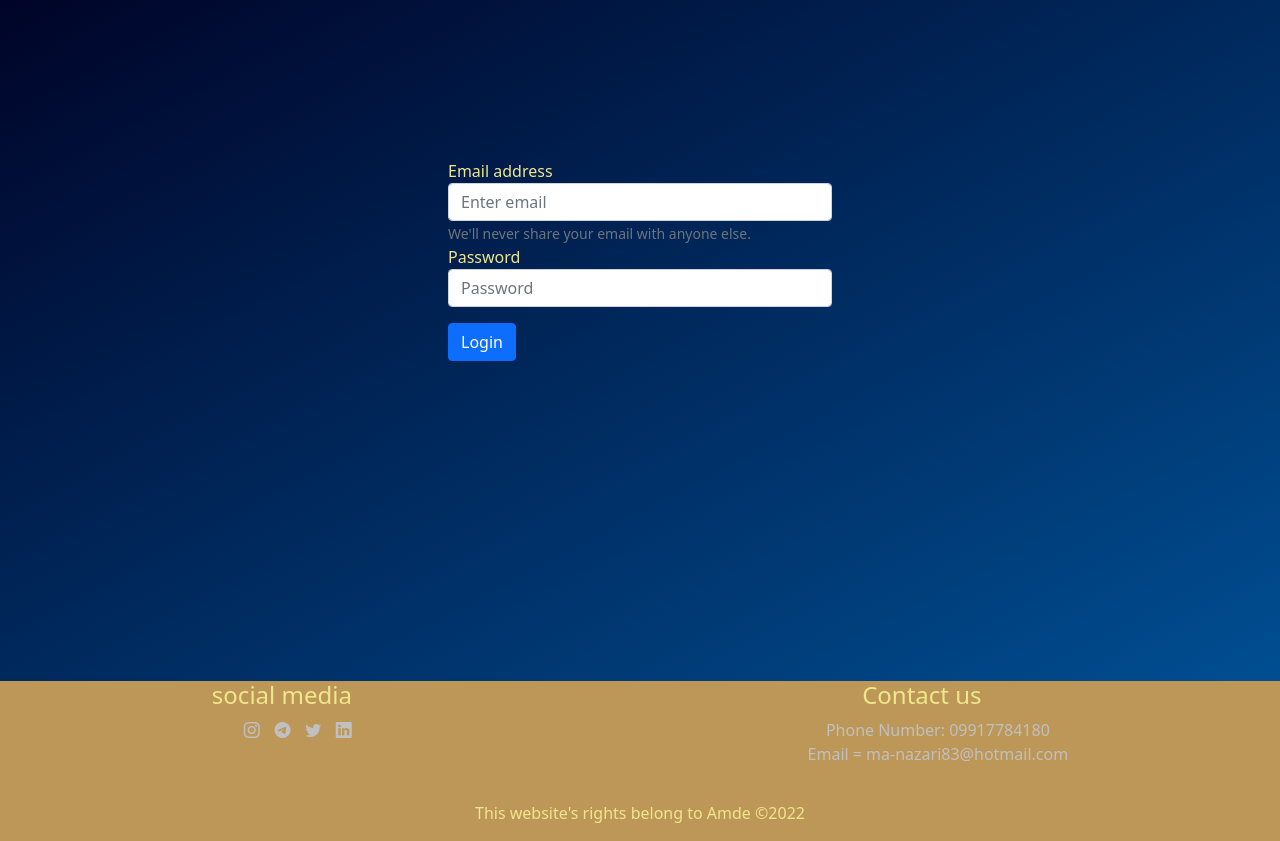
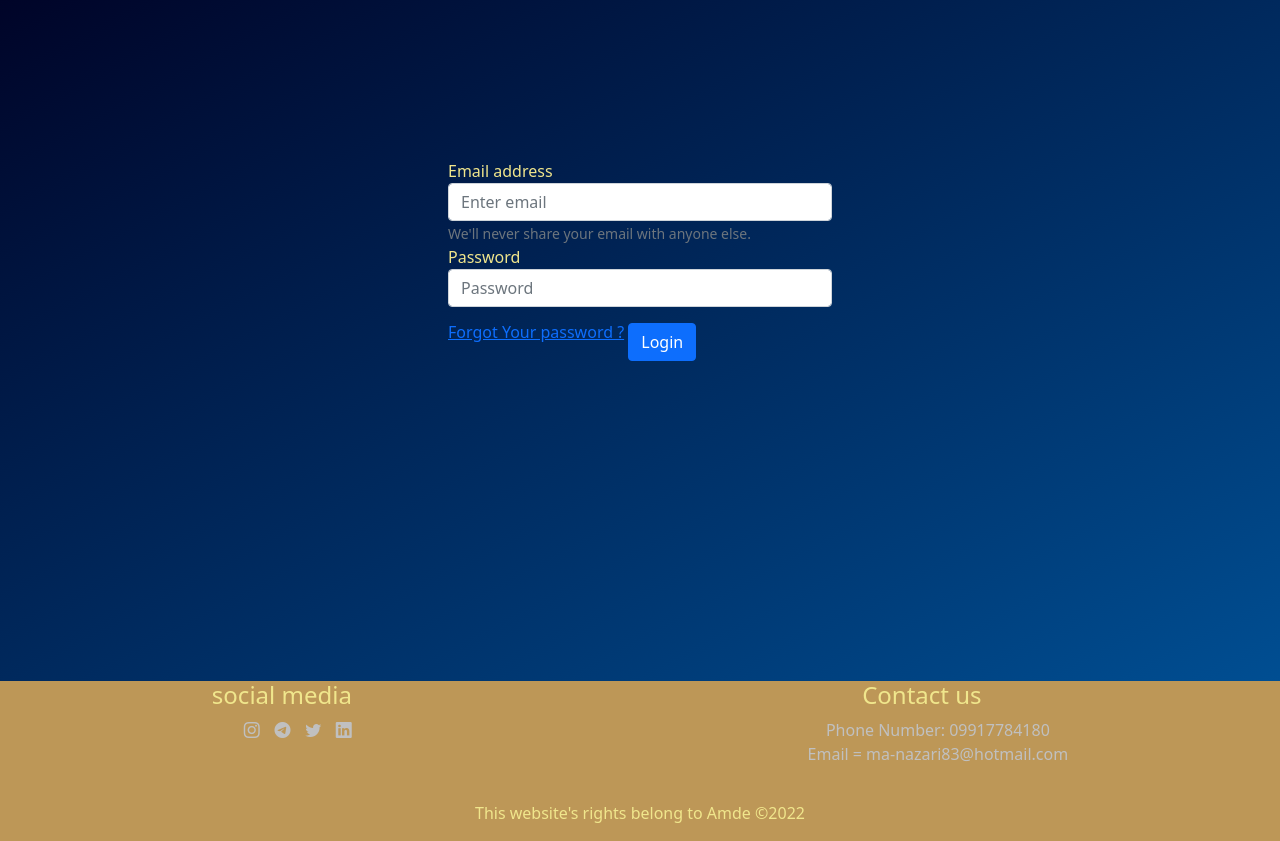
Before and after one commit to aminnazari-design/aminna, a Flask app: page /login in a window 1280 px wide. Shown: the part 57-898 px from the top of the page. Run offline with Flask 2, Linux system fonts and the light colour scheme; some libraries are stand-ins or nearby versions.

Commit message:
recovering password button added!

```diff
--- a/templates/login.html
+++ b/templates/login.html
@@ -17,6 +17,7 @@ Register
       <label for="exampleInputPassword1">Password</label>
       <input name="password" type="password" class="form-control" id="exampleInputPassword1" placeholder="Password">
     </div>
+    <span><a href="/settings/forgot_password">Forgot Your password ?</a></span>
     <!-- <div class="form-check">
       <input type="checkbox" class="form-check-input" id="exampleCheck1">
       <label class="form-check-label" for="exampleCheck1">Check me out</label>
```
Also changed, not shown: README.md.
